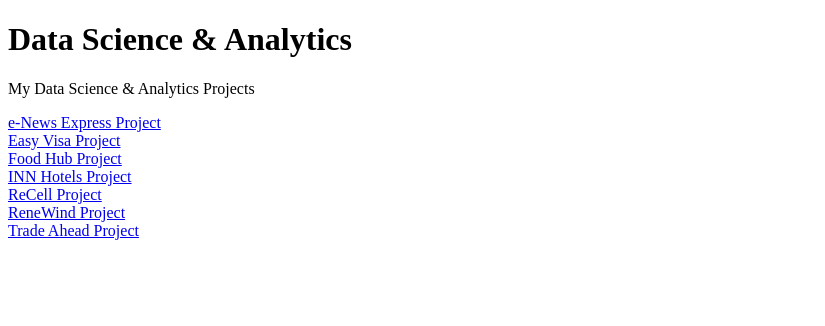
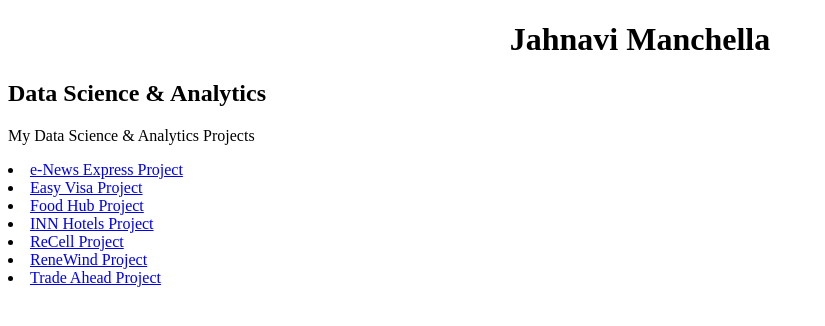
Before and after one commit to jmanchella/Data-Science-Analytics, a plain HTML site: page index.html in a window 1280 px wide. Shown: the whole page, without its empty margins (0-825 px from the left). Drawn offline with Linux system fonts and the light colour scheme.

Commit message:
Update index.html

```diff
--- a/index.html
+++ b/index.html
@@ -1,18 +1,22 @@
-
 <!DOCTYPE html>
 <html>
    <head>
+   <style>
+   h1 {text-align: center;}
       <title> Data Science & Analytics </title>
+   </style>
    </head>
    <body>
-      <h1> Data Science & Analytics </h1>
+   	  <h1> Jahnavi Manchella </h1>
+      <h2> Data Science & Analytics </h2>
+
       <p> My Data Science & Analytics Projects </p>
-      <a href="ENewsExpress_Project.html"> e-News Express Project</a> <br>
-      <a href="EasyVisa_Project.html"> Easy Visa Project</a> <br>
-      <a href="FoodHub_Project.html"> Food Hub Project</a> <br>
-      <a href="INNHotels_Project.html"> INN Hotels Project</a> <br>
-      <a href="ReCell_Project.html"> ReCell Project</a> <br>
-      <a href="ReneWind_Project.html"> ReneWind Project</a> <br>
-      <a href="Trade_Ahead_Project.html"> Trade Ahead Project</a>
+      <li> <a href="ENewsExpress_Project.html"> e-News Express Project</a> <br> </li>
+      <li> <a href="EasyVisa_Project.html"> Easy Visa Project</a> <br> </li>
+      <li> <a href="FoodHub_Project.html"> Food Hub Project</a> <br> </li>
+      <li> <a href="INNHotels_Project.html"> INN Hotels Project</a> <br> </li>
+      <li> <a href="ReCell_Project.html"> ReCell Project</a> <br> </li>
+      <li> <a href="ReneWind_Project.html"> ReneWind Project</a> <br> </li>
+      <li> <a href="Trade_Ahead_Project.html"> Trade Ahead Project</a> </li>
    </body>
 </html>
```
